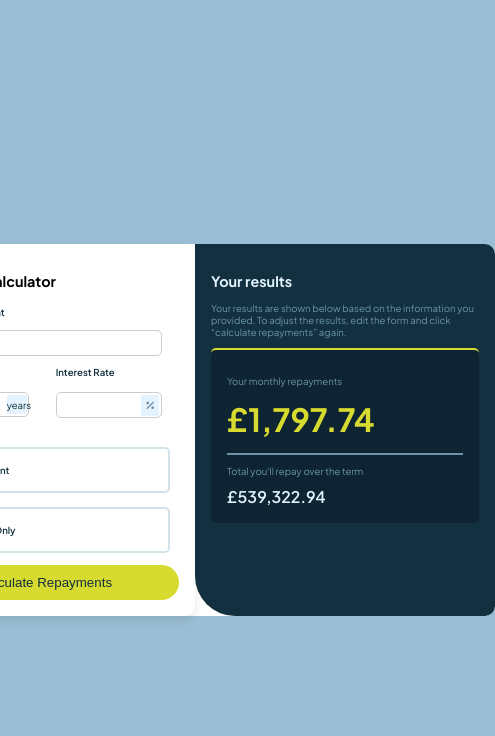
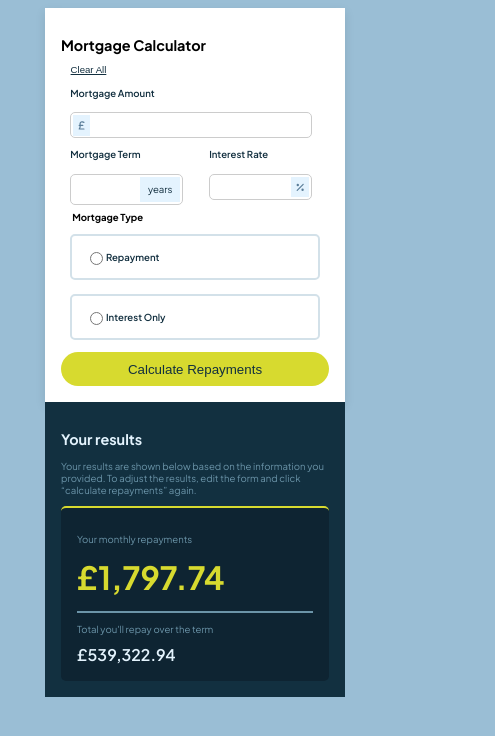
Before and after one commit to AbbyHumphreys/mortgage_repayment_calculator, a React (Create React App) app: page / in a window 390 px wide. Shown: the top 736 px of the page, 495 px wide, since content can reach past the window. Built offline with nearby package versions, Linux system fonts and the light colour scheme.

Commit message:
style: checked radio buttons and small devices

```diff
--- a/public/index.html
+++ b/public/index.html
@@ -24,7 +24,7 @@
       work correctly both with client-side routing and a non-root public URL.
       Learn how to configure a non-root public URL by running `npm run build`.
     -->
-    <title>React App</title>
+    <title>Mortgage Calculator App</title>
   </head>
   <body>
     <noscript>You need to enable JavaScript to run this app.</noscript>
--- a/src/components/MortgageCalculator.tsx
+++ b/src/components/MortgageCalculator.tsx
@@ -5,14 +5,16 @@ import { faSterlingSign, faPercent } from "@fortawesome/free-solid-svg-icons";
 export default function MorgageCalculator () {
     return (
         <section className="mortage-calculator-container">
-            <h1>Mortgage Calculator</h1>
+
             <form>
+                <div className="mortgage-header-container">
+                    <h1>Mortgage Calculator</h1>
+                    <button className="reset-button">Clear All</button>
+                </div>
                 <fieldset className="input-group">
                     <label htmlFor="mortgage_amount">Mortgage Amount</label>
                     <div className="input-wrapper">
-                        <div className="icon-wrapper">
-                            <FontAwesomeIcon icon={faSterlingSign} />
-                        </div>
+                        <FontAwesomeIcon icon={faSterlingSign} />
                         <input type="number" id="mortgage_amount" name="mortgage_amount" />
                     </div>
                 </fieldset>
@@ -45,7 +47,7 @@ export default function MorgageCalculator () {
                         Interest Only
                     </label>
                 </fieldset>
-                <button>Calculate Repayments</button>
+                <button className="submit-button">Calculate Repayments</button>
             </form>
         </section>
     )
--- a/src/components/calculator_styles.sass
+++ b/src/components/calculator_styles.sass
@@ -28,6 +28,18 @@ button:hover
     margin: 0
     box-shadow: 0 4px 10px rgba(0, 0, 0, 0.1)
 
+    @media (max-width: 700px)
+        border-radius: 0
+
+.mortgage-header-container
+    display: flex
+    justify-content: space-between
+
+    @media (max-width: 700px)
+        flex-direction: column
+        justify-content: start
+
+
 .input-group
     display: flex
     flex-direction: column
@@ -48,9 +60,11 @@ button:hover
     display: flex
 
 .icon-wrapper
-    min-width: 20px
+    min-width: 2.5rem
+    text-align: center
     background-color: #e4f3fe
     color: #122F3F
+    padding: 0.2rem
 
 fieldset
     border: none
@@ -75,8 +89,11 @@ legend
     color: #122F3F
 
 input[type="radio"]
-    background: green
-    color: green
+    accent-color: #D7DA2F
+
+.radio-group:has(input[type="radio"]:checked)
+    background:  #fbfbe9
+    border-color: #D7DA2F
 
 svg
     padding: 0.35rem
@@ -91,3 +108,19 @@ input
     outline: none
     font-size: 1rem
     color: #122F3F
+
+.reset-button
+    background: none
+    text-align: end
+    text-decoration: underline
+    font-size: 0.6rem
+    margin-top: 0
+
+    @media (max-width: 700px)
+        text-align: start
+
+h1
+    min-width: 75%
+
+    @media (max-width: 700px)
+        margin-bottom: 0
--- a/src/components/resultscard_styles.sass
+++ b/src/components/resultscard_styles.sass
@@ -8,6 +8,9 @@ hr
     width: 300px
     margin: 0
     border-radius: 0 10px 10px 40px
+
+    @media (max-width: 700px)
+        border-radius: 0
 
 .repayments-container
     background-color: #0e2432
--- a/src/style.sass
+++ b/src/style.sass
@@ -16,6 +16,9 @@ body
   background-color: #9ABED5
   height: 100vh
 
+  @media (max-width: 700px)
+    align-items: start
+
 main
     display: flex
     justify-content: center
@@ -25,3 +28,6 @@ main
     width: max-content
     margin: auto
     border-radius: 10px
+
+    @media (max-width: 700px)
+        flex-direction: column
```
